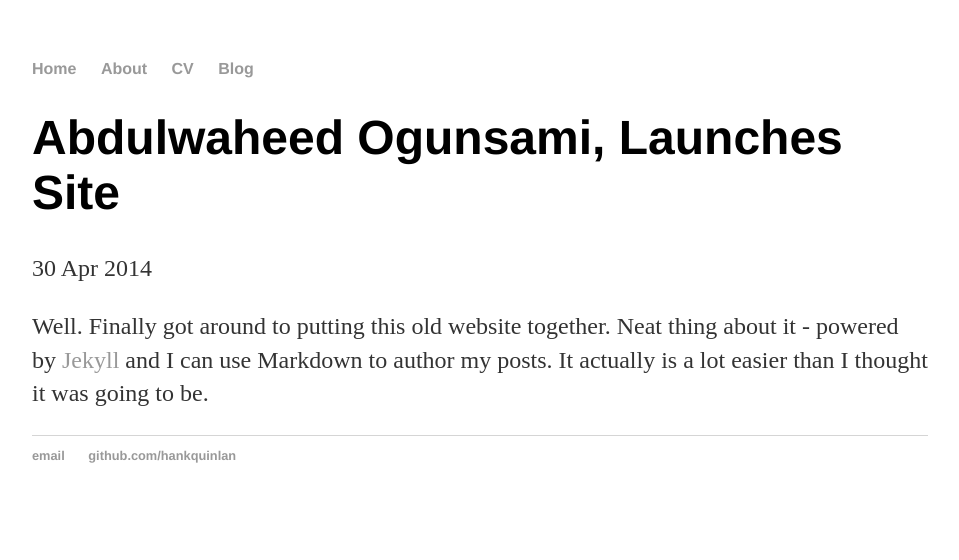
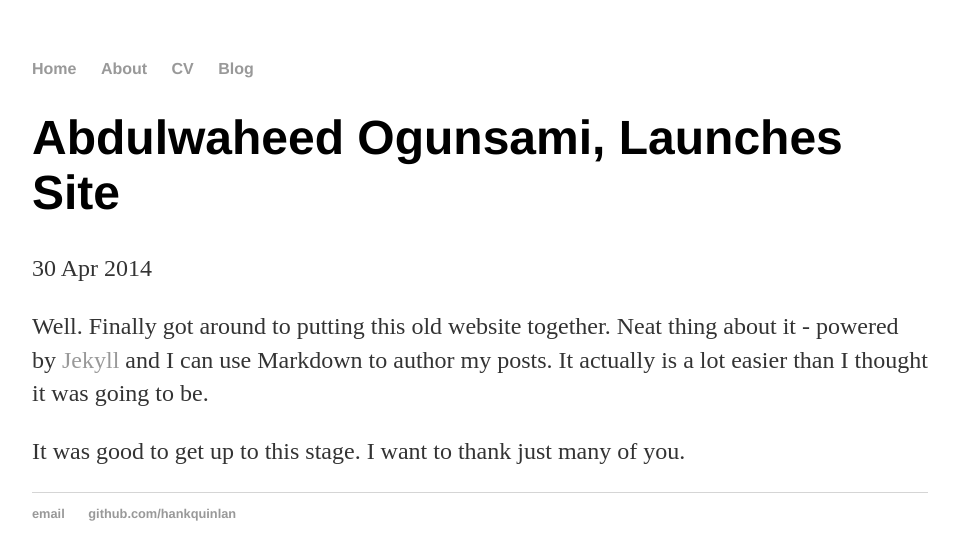
Before and after one commit to ogsm/ogsm.github.io, a Jekyll site: the page built from _posts/2019-07-11-the-launch-of-it.md, in a window 1280 px wide. Shown: the top 560 px of the page, without its empty margins (160-1119 px from the left). Built offline with Jekyll 4.4.1, drawn with Linux system fonts in a browser that asks for light colours.

Commit message:
Update 2019-07-11-the-launch-of-it.md

```diff
--- a/_posts/2019-07-11-the-launch-of-it.md
+++ b/_posts/2019-07-11-the-launch-of-it.md
@@ -5,3 +5,5 @@ date: 2014-04-30
 ---
 
 Well. Finally got around to putting this old website together. Neat thing about it - powered by [Jekyll](http://jekyllrb.com) and I can use Markdown to author my posts. It actually is a lot easier than I thought it was going to be.
+
+It was good to get up to this stage. I want to thank just many of you.
```
